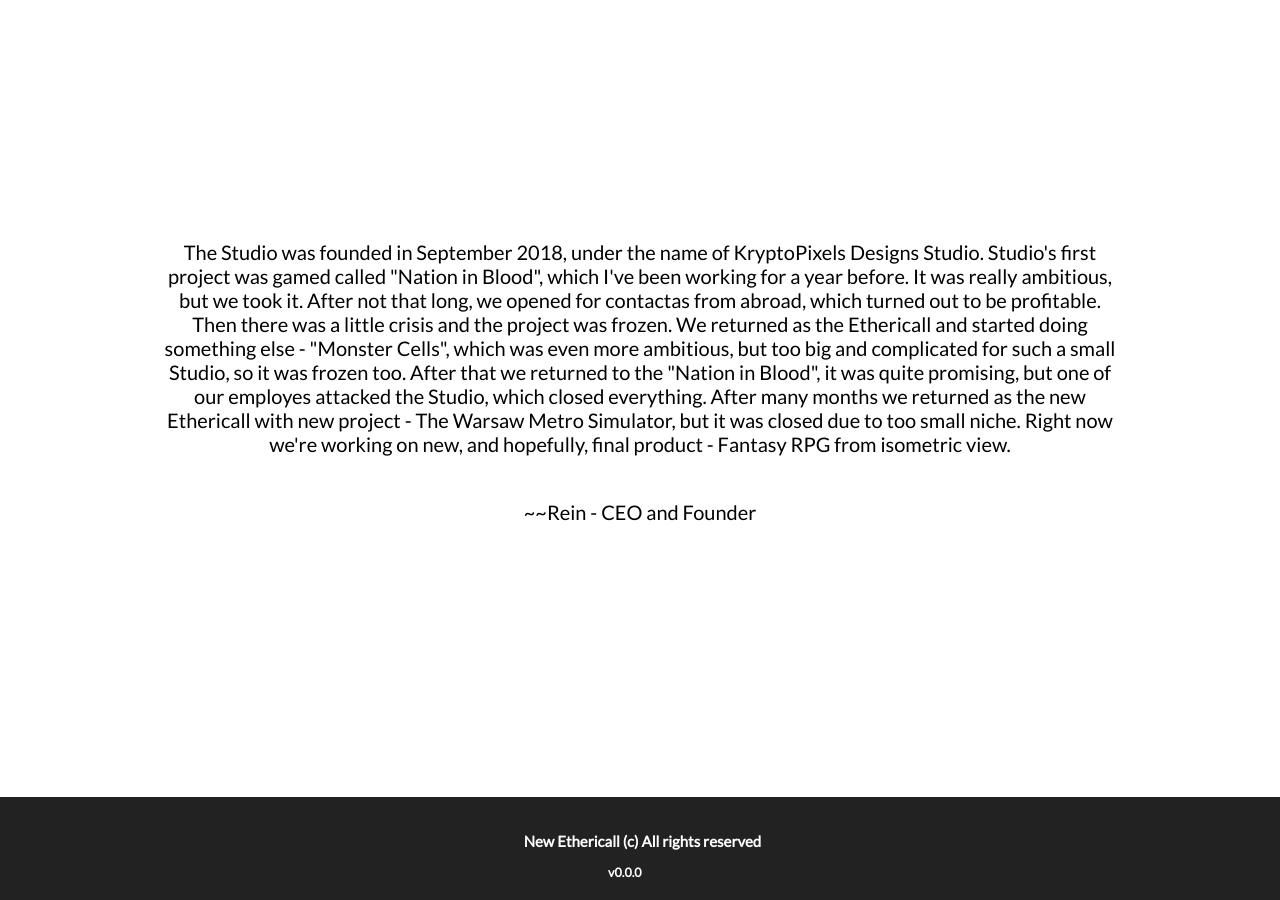
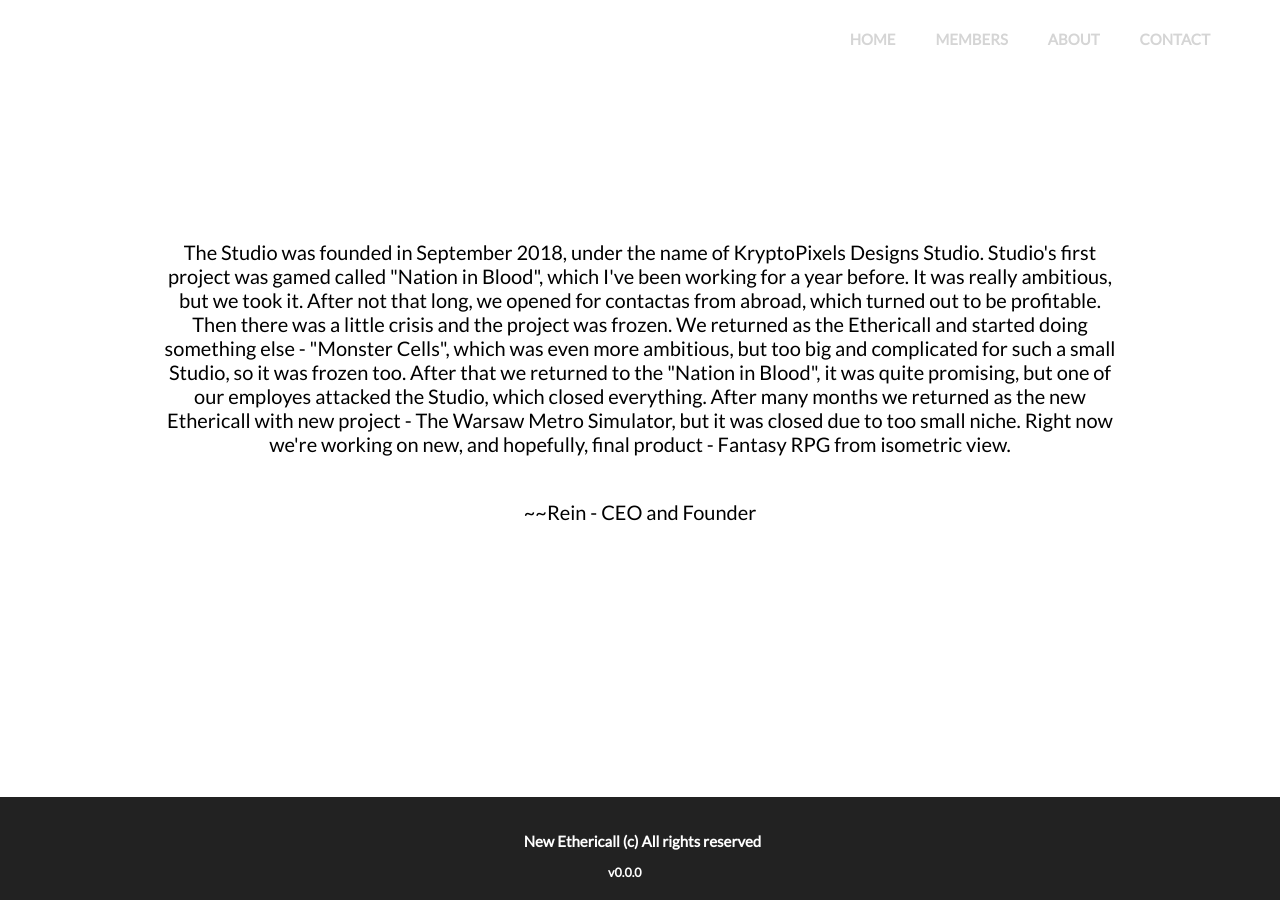
Before and after one commit to Ethericall-Studio/ethericall-studio.github.io, a Jekyll site: the page built from about.html, in a window 1280 px wide. Built offline with Jekyll 4.4.1, drawn with Linux system fonts in a browser that asks for light colours.

Commit message:
Update default layout and add nav
(This is beta version, do not use this in production!)

```diff
--- a/_includes/nav.html
+++ b/_includes/nav.html
@@ -0,0 +1,9 @@
+<nav class="menu">
+<ul class="menu__list">
+<li class="menu__group"><a href="index.html" class="menu__link">Home</a></li>
+<!-- <li class="menu__group"><a href="projects.html" class="menu__link">Projects</a></li> -->
+<li class="menu__group"><a href="members.html" class="menu__link">Members</a></li>
+<li class="menu__group"><a href="about.html" class="menu__link">About</a></li>
+<li class="menu__group"><a href="contact.html" class="menu__link">Contact</a></li>
+</ul>
+</nav>
--- a/_layouts/default.html
+++ b/_layouts/default.html
@@ -8,6 +8,7 @@ layout: "default"
 {% include nav.html %}
 <div class="content">
 {{ content }}
+</div>
 {% include footer.html %}
 </body>
 </html>
```
